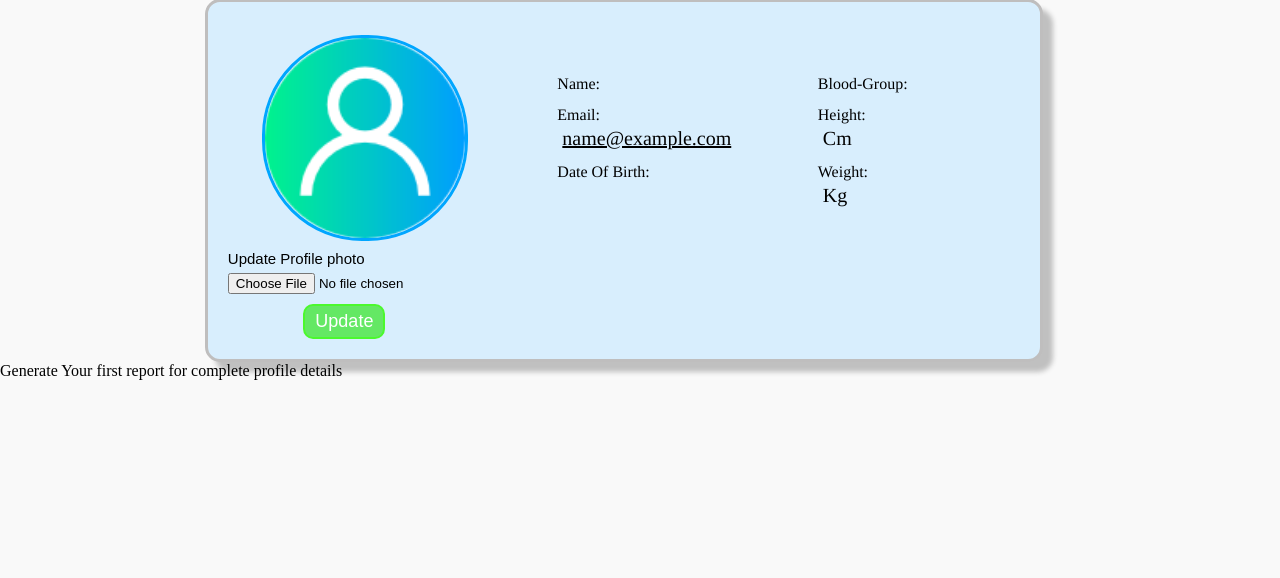
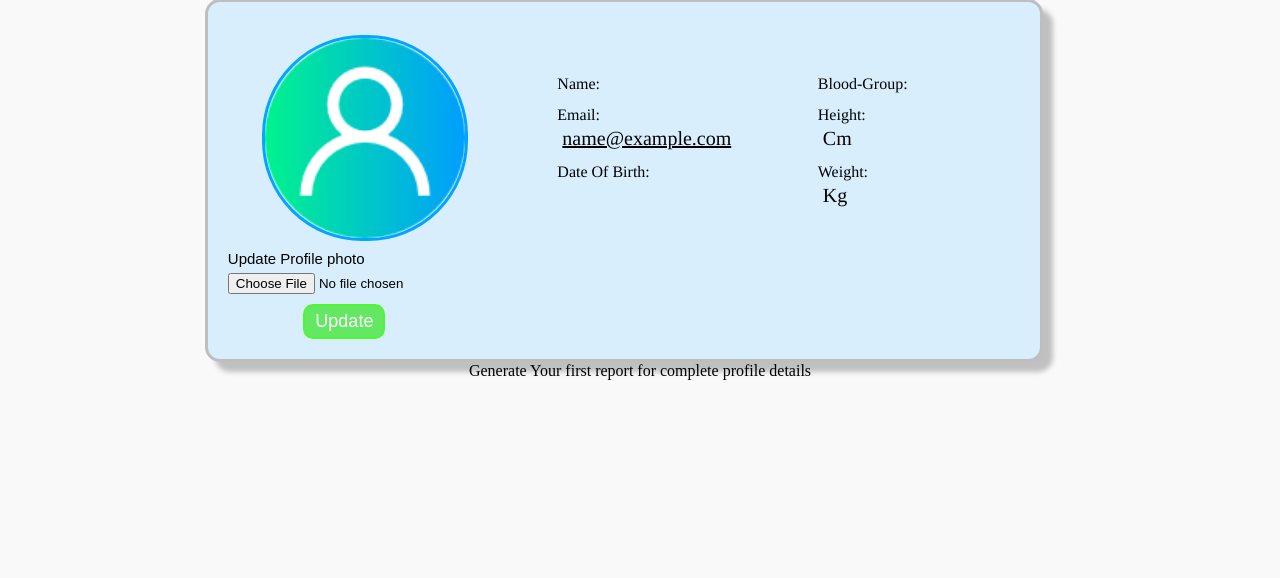
Before and after one commit to GAuravY19/PreDoc, a Flask app: page /profile in a window 1280 px wide. Shown: the part 138-716 px from the top of the page. Run offline with Flask 3, Linux system fonts and the light colour scheme; the visitor is signed in with stand-in values (Sample User, id 1); data that the repository does not hold is empty; some libraries are stand-ins or nearby versions; some web fonts are replaced.

Commit message:
New commit for deployment-2

```diff
--- a/predoc_app/static/profile.css
+++ b/predoc_app/static/profile.css
@@ -3,6 +3,10 @@
 *{
     margin: 0;
     padding: 0;
+}
+
+.request{
+    text-align: center;
 }
 
 .main-profile-box{
```
